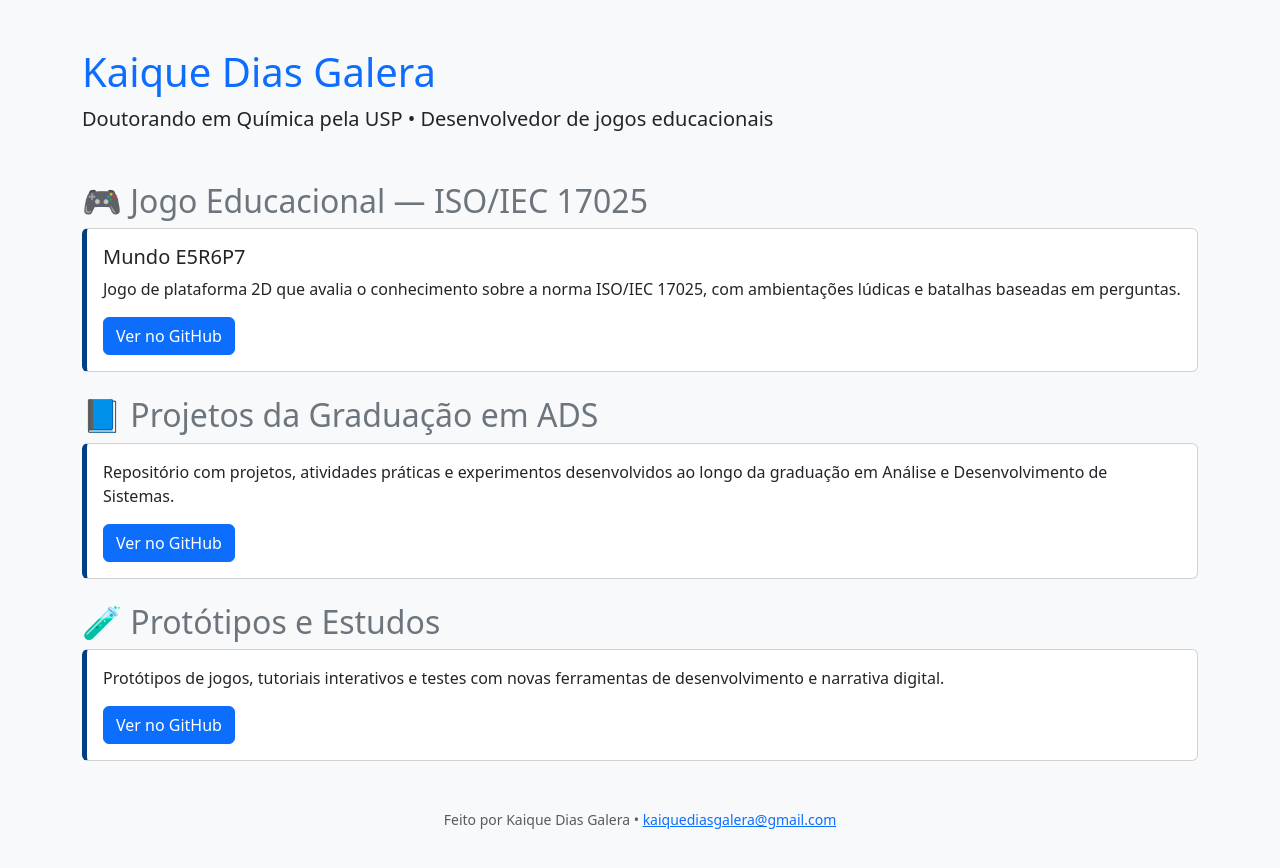
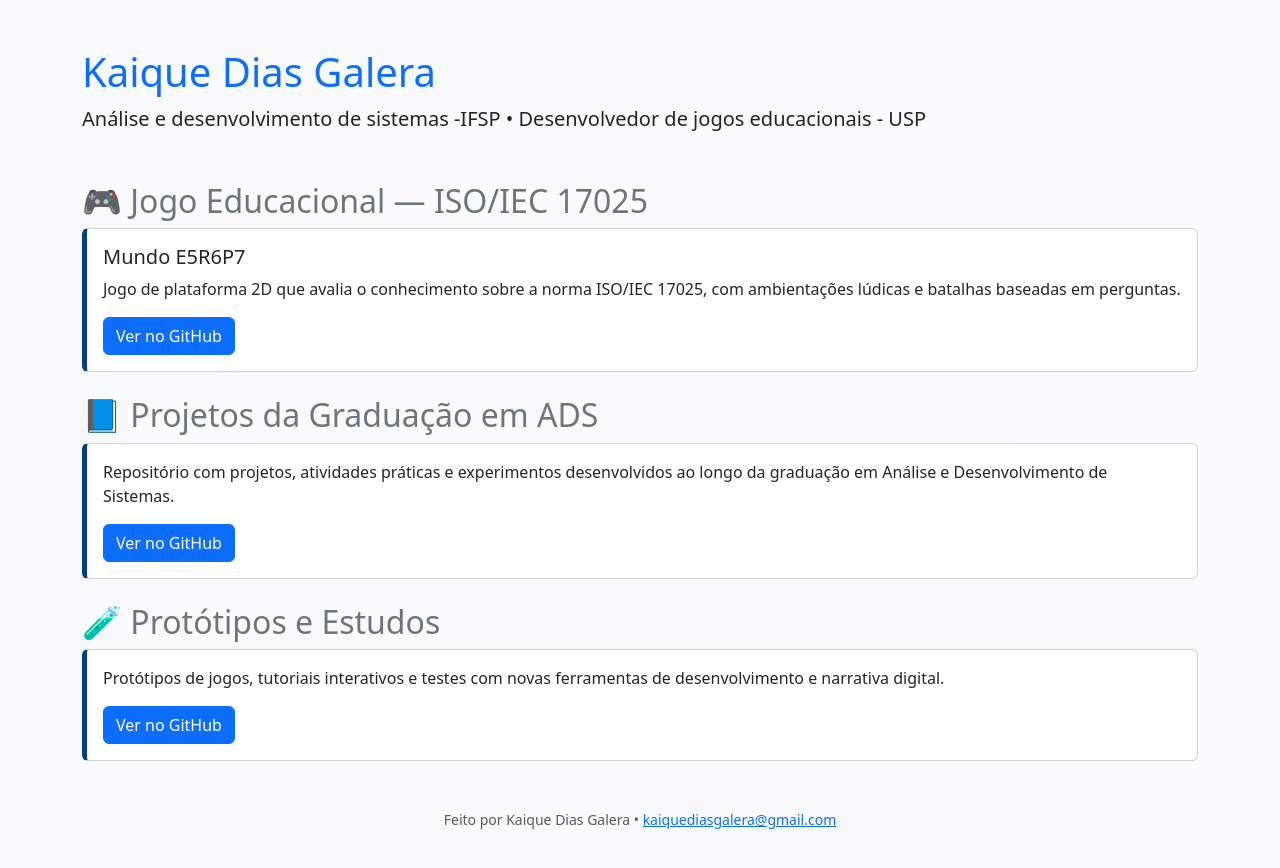
Before and after one commit to KaiqueGalera/kaiquedgalera.github.io, a plain HTML site: page index.html in a window 1280 px wide. Drawn offline with nearby package versions, Linux system fonts and the light colour scheme.

Commit message:
atualizando intro da pag

```diff
--- a/index.html
+++ b/index.html
@@ -16,7 +16,7 @@
   <div class="container py-5">
     <header class="mb-5">
       <h1 class="text-primary">Kaique Dias Galera</h1>
-      <p class="lead">Doutorando em Química pela USP • Desenvolvedor de jogos educacionais</p>
+      <p class="lead"> Análise e desenvolvimento de sistemas -IFSP • Desenvolvedor de jogos educacionais - USP</p>
     </header>
 
     <section class="mb-4">
```
